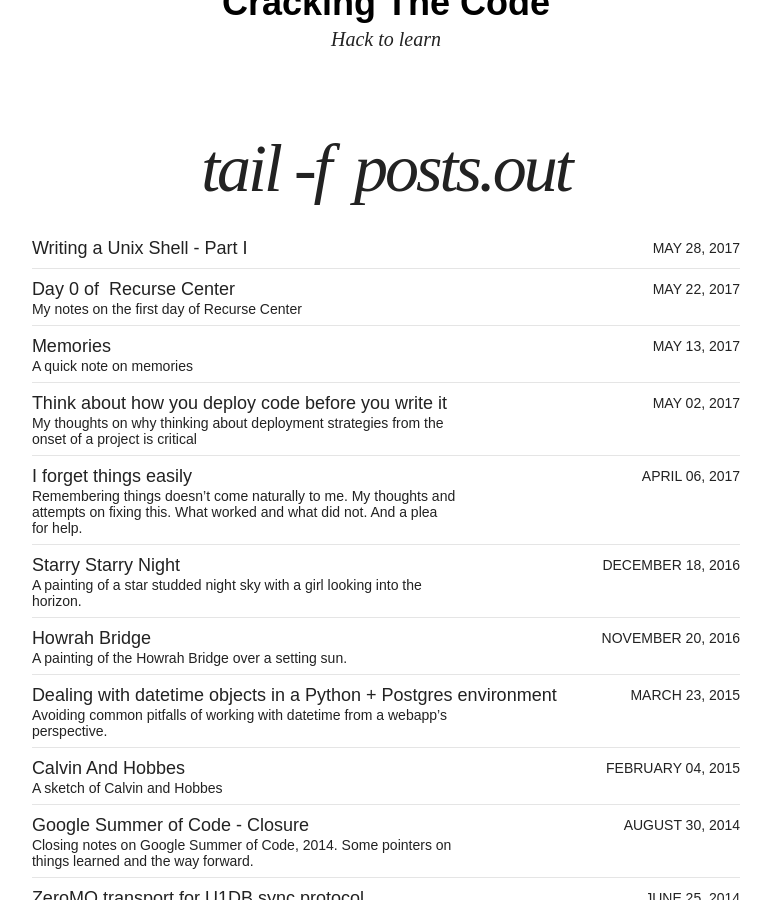
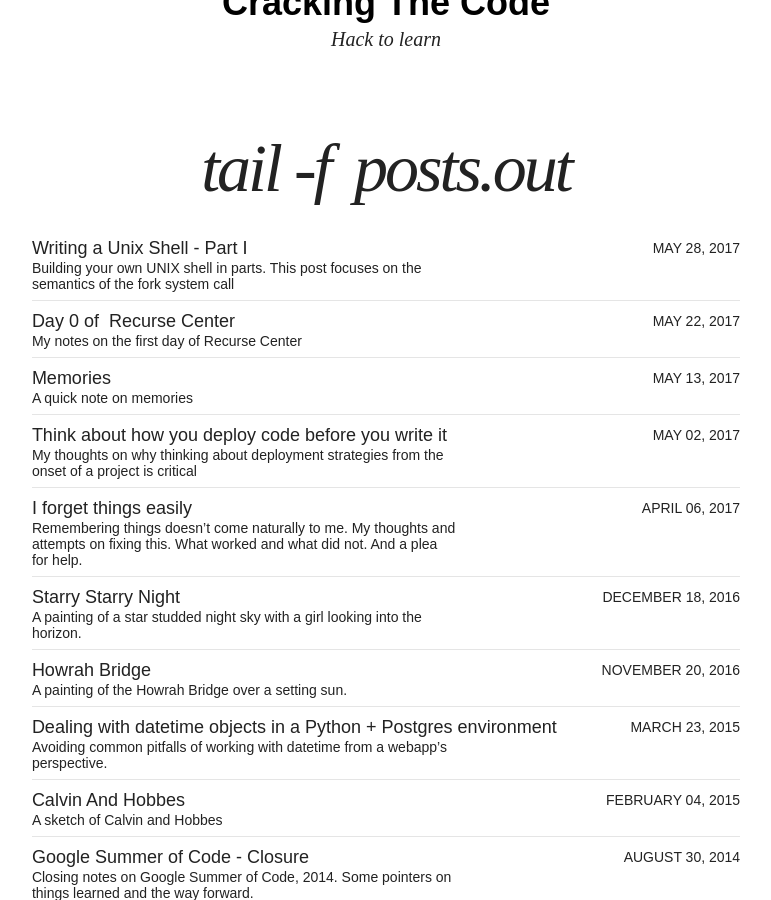
Before and after one commit to indradhanush/indradhanush.github.io, a Jekyll site: the page built from index.html, in a window 1280 px wide and 900 px high, scrolled down 344 px. Shown: the whole window, without its empty margins (254-1025 px from the left). Built offline with Jekyll 4.4.1, drawn with Linux system fonts in a browser that asks for light colours; nearby versions of some CDN libraries.

Commit message:
Add excerpt.

```diff
--- a/_posts/blog/2017-05-28-writing-a-unix-shell-part-1.md
+++ b/_posts/blog/2017-05-28-writing-a-unix-shell-part-1.md
@@ -3,7 +3,8 @@ layout: post
 title: Writing a Unix Shell - Part I
 categories: blog
 tags: ['recurse-center', 'unix', 'operating-systems', 'C', 'shell']
-excerpt: ''
+excerpt: 'Building your own UNIX shell in parts. This post focuses on
+the semantics of the fork system call'
 date: May 28, 2017
 author: self
 
```
